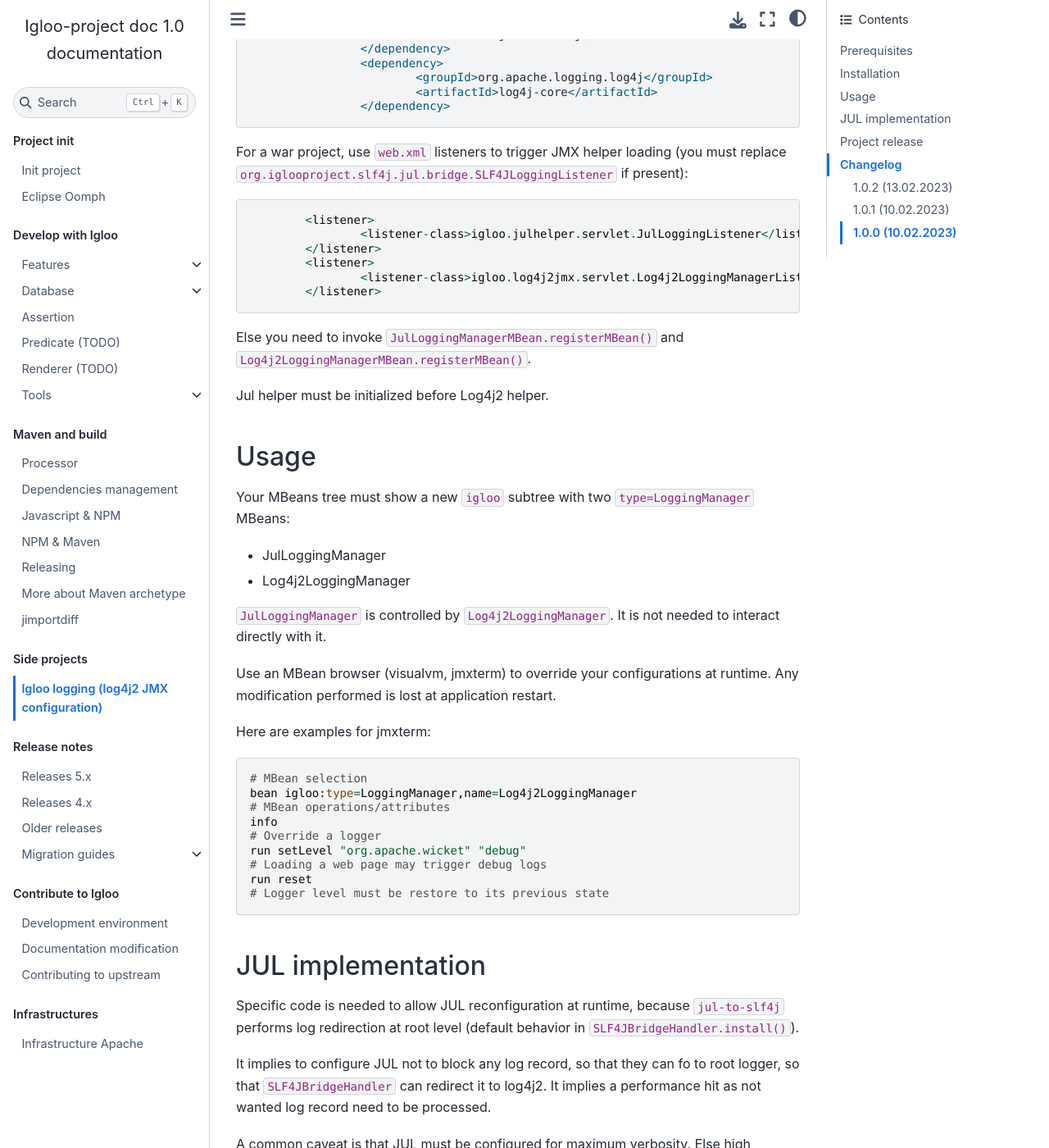
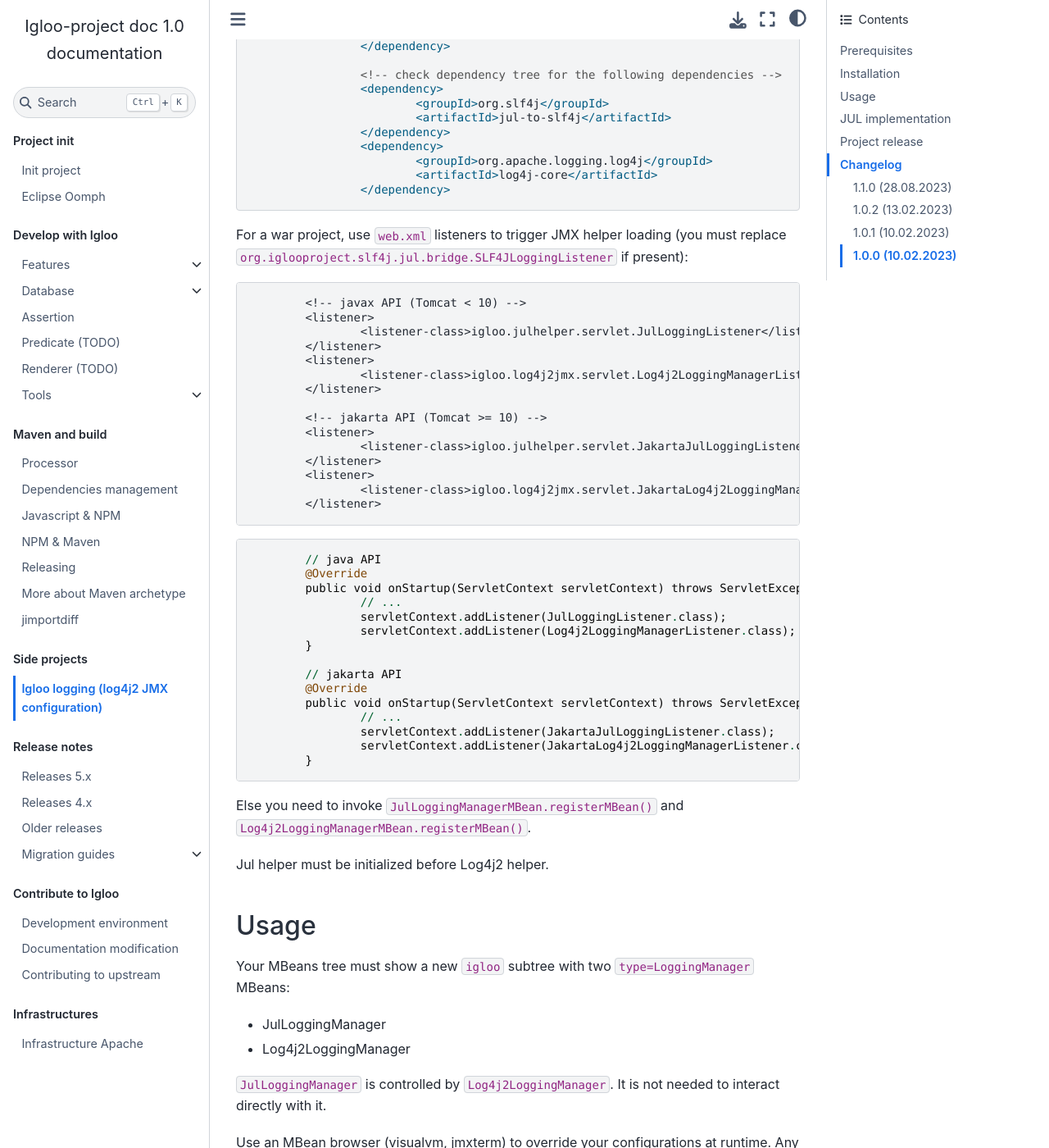
Before and after one commit to igloo-project/igloo-doc, a Sphinx documentation site: the page built from source/igloo-logging/igloo-logging.md, in a window 1280 px wide and 1400 px high, scrolled down 1279 px. Shown: the whole window at 82% size. Built offline with Sphinx 7.4.7 and the Sphinx Book theme 1.1.4, drawn with Linux system fonts in a browser that asks for light colours; some of the changed text lies outside the part shown.

Commit message:
igloo-logging 1.1.0 (jakarta servlet version)

````diff
--- a/source/igloo-logging/igloo-logging.md
+++ b/source/igloo-logging/igloo-logging.md
@@ -15,11 +15,14 @@
 Your projet must manage/include the following dependencies:
 
 * `javax.servlet:javax.servlet-api`: javax package, only servlet listener API is used
+* `jakarta.servlet:jakarta.servlet-api`: jakarta package, only servlet listener API is used
 * `org.slf4j:jul-to-slf4j`: 1.7.x or 2.0.x
 * `org.slf4j:slf4j-api`: 1.7.x or 2.0.x
 * `org.apache.logging.log4j:log4j-core`: 2.17+ version
 
 Project uses only mainline API from these dependencies and may adapt to any recent version.
+
+Jakarta or Javax servlet API is used based on the listener classes you use.
 
 ## Installation
 
@@ -60,12 +63,39 @@
 `org.iglooproject.slf4j.jul.bridge.SLF4JLoggingListener` if present):
 
 ```
+	<!-- javax API (Tomcat < 10) -->
 	<listener>
 		<listener-class>igloo.julhelper.servlet.JulLoggingListener</listener-class>
 	</listener>
  	<listener>
 		<listener-class>igloo.log4j2jmx.servlet.Log4j2LoggingManagerListener</listener-class>
 	</listener>
+
+	<!-- jakarta API (Tomcat >= 10) -->
+	<listener>
+		<listener-class>igloo.julhelper.servlet.JakartaJulLoggingListener</listener-class>
+	</listener>
+ 	<listener>
+		<listener-class>igloo.log4j2jmx.servlet.JakartaLog4j2LoggingManagerListener</listener-class>
+	</listener>
+```
+
+```
+	// java API
+	@Override
+	public void onStartup(ServletContext servletContext) throws ServletException {
+		// ...
+		servletContext.addListener(JulLoggingListener.class);
+		servletContext.addListener(Log4j2LoggingManagerListener.class);
+	}
+
+	// jakarta API
+	@Override
+	public void onStartup(ServletContext servletContext) throws ServletException {
+		// ...
+		servletContext.addListener(JakartaJulLoggingListener.class);
+		servletContext.addListener(JakartaLog4j2LoggingManagerListener.class);
+	}
 ```
 
 Else you need to invoke `JulLoggingManagerMBean.registerMBean()` and
@@ -134,6 +164,14 @@
 
 ## Changelog
 
+### 1.1.0 (28.08.2023)
+
+Support both `javax.servlet` and `jakarta.servlet` API. You must use appropriate listener
+variant for you application:
+
+* unchanged for javax: `JulLoggingListener` and `Log4j2LoggingManagerListener`
+* jakarta: `JakartaJulLoggingListener` and `JakartaLog4j2LoggingManagerListener`
+
 ### 1.0.2 (13.02.2023)
 
 * Fix error messages when servlet is stopped due to servlet listener not registering
````
